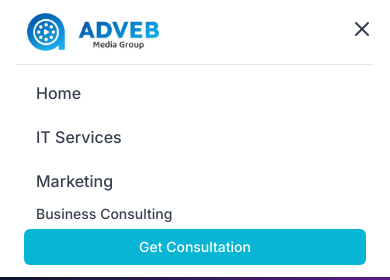
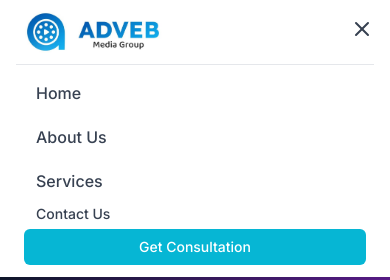
Before and after one commit to Harnish8/Adveb-media-group, a Next.js app: page /Marketing/About in a window 390 px wide. Both pictures are taken after a click on the button 362 px from the left and 29 px from the top of the page. Shown: the top 280 px of the page. Built offline with nearby package versions, Linux system fonts and the light colour scheme.

Commit message:
Navbar Update

```diff
--- a/app/Marketing/components/MarketingHeader.js
+++ b/app/Marketing/components/MarketingHeader.js
@@ -78,10 +78,10 @@ export default function Header() {
         {isMenuOpen && (
           <div className="md:hidden">
             <div className="px-2 pt-2 pb-3 space-y-1 sm:px-3 bg-white border-t">
-              <a href="#" className="text-gray-700 hover:text-blue-600 block px-3 py-2 text-base font-medium">Home</a>
-              <a href="#" className="text-gray-700 hover:text-blue-600 block px-3 py-2 text-base font-medium">IT Services</a>
-              <a href="#" className="text-gray-700 hover:text-cyan-500 block px-3 py-2 text-base font-medium">Marketing</a>
-              <a href="#" className="text-gray-700 hover:text-green-600 px-3 py-2 text-sm font-medium">Business Consulting</a>
+              <a href="/Marketing" className="text-gray-700 hover:text-blue-600 block px-3 py-2 text-base font-medium">Home</a>
+              <a href="/Marketing/About" className="text-gray-700 hover:text-blue-600 block px-3 py-2 text-base font-medium">About Us</a>
+              <a href="/Marketing/Service" className="text-gray-700 hover:text-cyan-500 block px-3 py-2 text-base font-medium">Services</a>
+              <a href="/Marketing/Contact" className="text-gray-700 hover:text-green-600 px-3 py-2 text-sm font-medium">Contact Us</a>
               <button className="w-full bg-cyan-500 hover:bg-cyan-600 text-white px-4 py-2 rounded-md text-sm font-medium mt-2">
                 Get Consultation
               </button>
```
